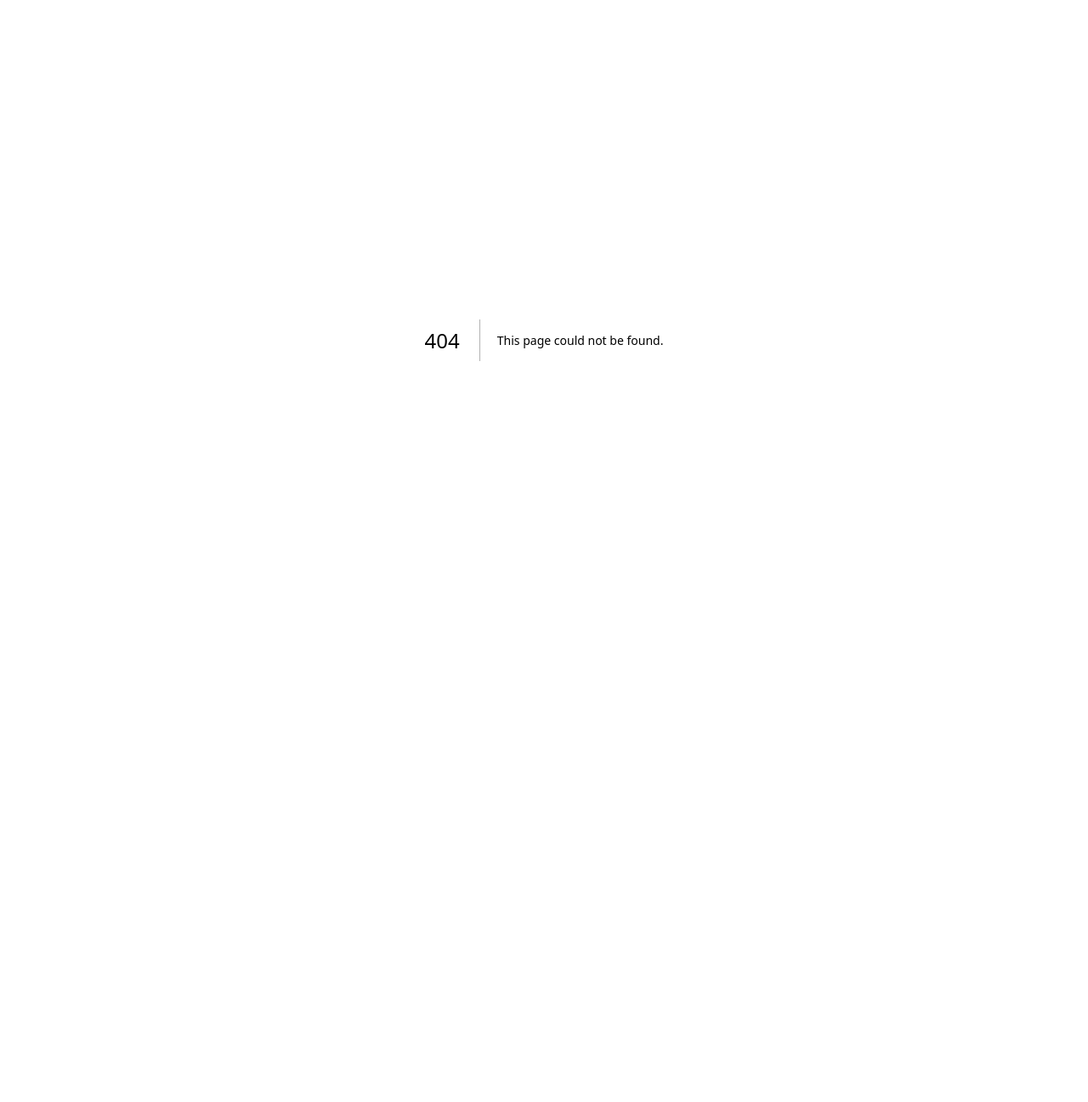
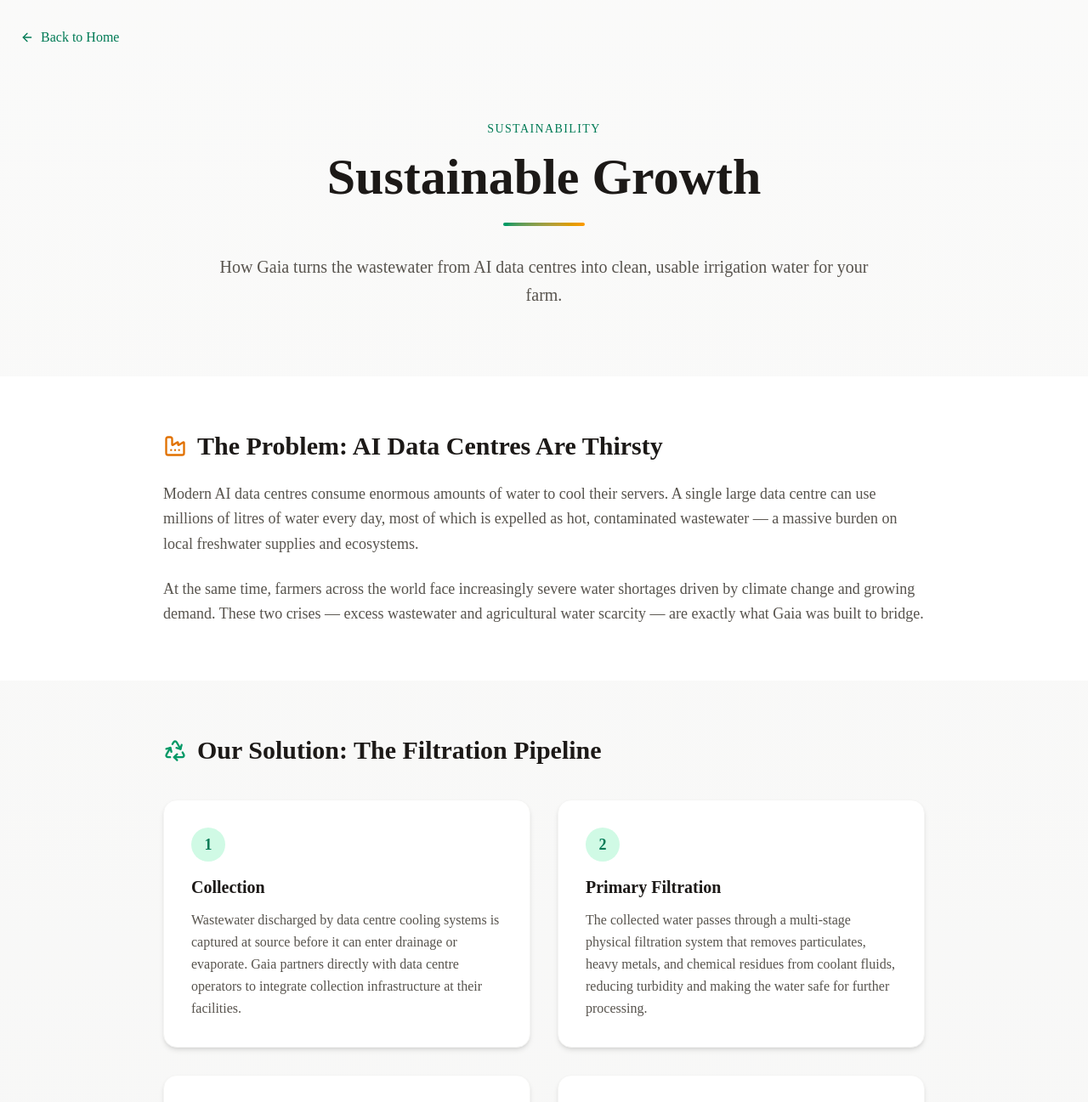
Before and after one commit to kganev26/HackTues12, a Next.js app in the folder react gaia/: page /sustainable-growth in a window 1280 px wide. Before the commit this address had no page. Shown: the top 1297 px of the page at 85% size. Before the commit the page ends 800 px from the top, so only its background shows below. Built offline with nearby package versions, Linux system fonts and the light colour scheme.

Commit message:
Sustainable Growth page done

```diff
--- /dev/null
+++ b/react gaia/app/sustainable-growth/page.tsx
@@ -0,0 +1,179 @@
+import Link from "next/link"
+import { Leaf, Droplets, Recycle, Factory, ArrowLeft, CheckCircle } from "lucide-react"
+
+export default function SustainableGrowthPage() {
+  return (
+    <main className="min-h-screen bg-gradient-to-b from-stone-50 to-stone-100">
+      {/* Back button */}
+      <div className="px-6 pt-8">
+        <Link
+          href="/"
+          className="inline-flex items-center gap-2 text-emerald-700 hover:text-emerald-900 font-medium transition-colors"
+        >
+          <ArrowLeft className="w-4 h-4" />
+          Back to Home
+        </Link>
+      </div>
+
+      {/* Hero */}
+      <section className="py-20 px-6 md:px-12 text-center">
+        <div className="max-w-3xl mx-auto">
+          <span className="inline-block text-emerald-700 text-sm font-medium tracking-widest uppercase mb-4">
+            Sustainability
+          </span>
+          <h1 className="text-4xl md:text-5xl lg:text-6xl font-bold text-stone-900 mb-6 text-balance">
+            Sustainable Growth
+          </h1>
+          <div className="w-24 h-1 bg-gradient-to-r from-emerald-600 to-amber-500 mx-auto rounded-full mb-8" />
+          <p className="text-xl text-stone-600 leading-relaxed">
+            How Gaia turns the wastewater from AI data centres into clean, usable irrigation water for your farm.
+          </p>
+        </div>
+      </section>
+
+      {/* The Problem */}
+      <section className="py-16 px-6 md:px-12 bg-white">
+        <div className="max-w-4xl mx-auto">
+          <div className="flex items-center gap-3 mb-6">
+            <Factory className="w-7 h-7 text-amber-600" />
+            <h2 className="text-2xl md:text-3xl font-bold text-stone-900">The Problem: AI Data Centres Are Thirsty</h2>
+          </div>
+          <p className="text-lg text-stone-600 leading-relaxed mb-6">
+            Modern AI data centres consume enormous amounts of water to cool their servers. A single large data
+            centre can use millions of litres of water every day, most of which is expelled as hot, contaminated
+            wastewater — a massive burden on local freshwater supplies and ecosystems.
+          </p>
+          <p className="text-lg text-stone-600 leading-relaxed">
+            At the same time, farmers across the world face increasingly severe water shortages driven by climate
+            change and growing demand. These two crises — excess wastewater and agricultural water scarcity — are
+            exactly what Gaia was built to bridge.
+          </p>
+        </div>
+      </section>
+
+      {/* Our Solution: The Filtration Process */}
+      <section className="py-16 px-6 md:px-12">
+        <div className="max-w-4xl mx-auto">
+          <div className="flex items-center gap-3 mb-10">
+            <Recycle className="w-7 h-7 text-emerald-600" />
+            <h2 className="text-2xl md:text-3xl font-bold text-stone-900">Our Solution: The Filtration Pipeline</h2>
+          </div>
+
+          <div className="grid gap-8 md:grid-cols-2">
+            {/* Step 1 */}
+            <div className="bg-white rounded-2xl shadow-md p-8 border border-stone-100">
+              <div className="w-10 h-10 rounded-full bg-emerald-100 text-emerald-700 flex items-center justify-center font-bold text-lg mb-4">
+                1
+              </div>
+              <h3 className="text-xl font-semibold text-stone-900 mb-3">Collection</h3>
+              <p className="text-stone-600 leading-relaxed">
+                Wastewater discharged by data centre cooling systems is captured at source before it can enter
+                drainage or evaporate. Gaia partners directly with data centre operators to integrate collection
+                infrastructure at their facilities.
+              </p>
+            </div>
+
+            {/* Step 2 */}
+            <div className="bg-white rounded-2xl shadow-md p-8 border border-stone-100">
+              <div className="w-10 h-10 rounded-full bg-emerald-100 text-emerald-700 flex items-center justify-center font-bold text-lg mb-4">
+                2
+              </div>
+              <h3 className="text-xl font-semibold text-stone-900 mb-3">Primary Filtration</h3>
+              <p className="text-stone-600 leading-relaxed">
+                The collected water passes through a multi-stage physical filtration system that removes particulates,
+                heavy metals, and chemical residues from coolant fluids, reducing turbidity and making the water safe
+                for further processing.
+              </p>
+            </div>
+
+            {/* Step 3 */}
+            <div className="bg-white rounded-2xl shadow-md p-8 border border-stone-100">
+              <div className="w-10 h-10 rounded-full bg-emerald-100 text-emerald-700 flex items-center justify-center font-bold text-lg mb-4">
+                3
+              </div>
+              <h3 className="text-xl font-semibold text-stone-900 mb-3">Biological Treatment</h3>
+              <p className="text-stone-600 leading-relaxed">
+                A bio-filtration stage uses naturally occurring beneficial microorganisms to break down organic
+                contaminants. This mirrors the natural water cycle and produces water with a healthy mineral profile
+                suited for irrigation.
+              </p>
+            </div>
+
+            {/* Step 4 */}
+            <div className="bg-white rounded-2xl shadow-md p-8 border border-stone-100">
+              <div className="w-10 h-10 rounded-full bg-emerald-100 text-emerald-700 flex items-center justify-center font-bold text-lg mb-4">
+                4
+              </div>
+              <h3 className="text-xl font-semibold text-stone-900 mb-3">Quality Certification & Delivery</h3>
+              <p className="text-stone-600 leading-relaxed">
+                Every batch is tested against agricultural water quality standards before it is certified safe.
+                Gaia's smart irrigation system then delivers the right amount of certified water to each crop zone
+                based on real-time sensor data from the farm.
+              </p>
+            </div>
+          </div>
+        </div>
+      </section>
+
+      {/* Benefits for Farmers */}
+      <section className="py-16 px-6 md:px-12 bg-white">
+        <div className="max-w-4xl mx-auto">
+          <div className="flex items-center gap-3 mb-10">
+            <Droplets className="w-7 h-7 text-emerald-600" />
+            <h2 className="text-2xl md:text-3xl font-bold text-stone-900">What This Means for Your Farm</h2>
+          </div>
+
+          <ul className="space-y-5">
+            {[
+              "Consistent access to irrigation water even during drought periods.",
+              "Reduced water costs — recycled water is supplied at a fraction of municipal rates.",
+              "Mineral-balanced water that supports healthier root systems and higher yields.",
+              "Full traceability: every litre delivered is logged and certified, so you always know what goes into your soil.",
+              "Automated delivery schedules driven by Gaia's AI, so water is never wasted.",
+              "Lower carbon footprint — repurposing existing water reduces the energy needed to source and treat fresh water.",
+            ].map((benefit, i) => (
+              <li key={i} className="flex items-start gap-4">
+                <CheckCircle className="w-6 h-6 text-emerald-600 mt-0.5 shrink-0" />
+                <span className="text-lg text-stone-600 leading-relaxed">{benefit}</span>
+              </li>
+            ))}
+          </ul>
+        </div>
+      </section>
+
+      {/* Environmental Impact */}
+      <section className="py-16 px-6 md:px-12">
+        <div className="max-w-4xl mx-auto">
+          <div className="flex items-center gap-3 mb-6">
+            <Leaf className="w-7 h-7 text-emerald-600" />
+            <h2 className="text-2xl md:text-3xl font-bold text-stone-900">The Bigger Picture</h2>
+          </div>
+          <p className="text-lg text-stone-600 leading-relaxed mb-6">
+            By closing the loop between AI infrastructure and agriculture, Gaia contributes to a circular water economy.
+            Water that would have been wasted is given a second life, and the technology that consumes it pays back
+            into the communities and ecosystems it depends on.
+          </p>
+          <p className="text-lg text-stone-600 leading-relaxed">
+            Our goal is a future where every data centre operating in an agricultural region is paired with a Gaia
+            network — turning an environmental liability into a shared resource that makes both industries more
+            resilient and sustainable.
+          </p>
+        </div>
+      </section>
+
+      {/* CTA */}
+      <section className="py-20 px-6 text-center bg-emerald-700">
+        <h2 className="text-3xl md:text-4xl font-bold text-white mb-4">Ready to grow sustainably?</h2>
+        <p className="text-emerald-100 text-lg mb-8">
+          Join Gaia and let your farm benefit from clean, recycled water powered by AI.
+        </p>
+        <Link
+          href="/login"
+          className="inline-block bg-white text-emerald-800 font-semibold px-8 py-3 rounded-lg hover:bg-emerald-50 transition-colors shadow-lg"
+        >
+          Get Started
+        </Link>
+      </section>
+    </main>
+  )
+}
--- a/react gaia/components/features-section.tsx
+++ b/react gaia/components/features-section.tsx
@@ -1,5 +1,6 @@
 import { ChevronRight, Cpu, Leaf, Droplets } from "lucide-react"
 import Image from "next/image"
+import Link from "next/link"
 
 const features = [
   {
@@ -7,18 +8,21 @@ const features = [
     description: "Track soil moisture, temperature, water levels, and lighting in real-time with our high-precision IoT hardware.",
     image: "https://images.pexels.com/photos/2132250/pexels-photo-2132250.jpeg?auto=compress&cs=tinysrgb&w=600",
     icon: Droplets,
+    href: null,
   },
   {
     title: "AI Analysis",
     description: "Artificial Intelligence analyzes your farm data to provide actionable insights and maximize efficiency.",
     image: "https://images.pexels.com/photos/373543/pexels-photo-373543.jpeg?auto=compress&cs=tinysrgb&w=600",
     icon: Cpu,
+    href: null,
   },
   {
     title: "Sustainable Growth",
     description: "Personalized advice and automation triggers to ensure your plants grow healthy and strong, using recycled water.",
     image: "https://images.pexels.com/photos/1105019/pexels-photo-1105019.jpeg?auto=compress&cs=tinysrgb&w=600",
     icon: Leaf,
+    href: "/sustainable-growth",
   },
 ]
 
@@ -39,9 +43,18 @@ export function FeaturesSection() {
           </div>
 
           <div className="relative w-full h-60">
-            <div className="absolute -top-6 left-6 z-10 w-12 h-12 rounded-full bg-green-600 text-white flex items-center justify-center border-4 border-white shadow-lg group-hover:scale-110 transition-transform">
-              <ChevronRight className="w-5 h-5" />
-            </div>
+            {feature.href ? (
+              <Link
+                href={feature.href}
+                className="absolute -top-6 left-6 z-10 w-12 h-12 rounded-full bg-green-600 text-white flex items-center justify-center border-4 border-white shadow-lg group-hover:scale-110 transition-transform"
+              >
+                <ChevronRight className="w-5 h-5" />
+              </Link>
+            ) : (
+              <div className="absolute -top-6 left-6 z-10 w-12 h-12 rounded-full bg-green-600 text-white flex items-center justify-center border-4 border-white shadow-lg group-hover:scale-110 transition-transform">
+                <ChevronRight className="w-5 h-5" />
+              </div>
+            )}
             <Image
               src={feature.image}
               alt={feature.title}
```
